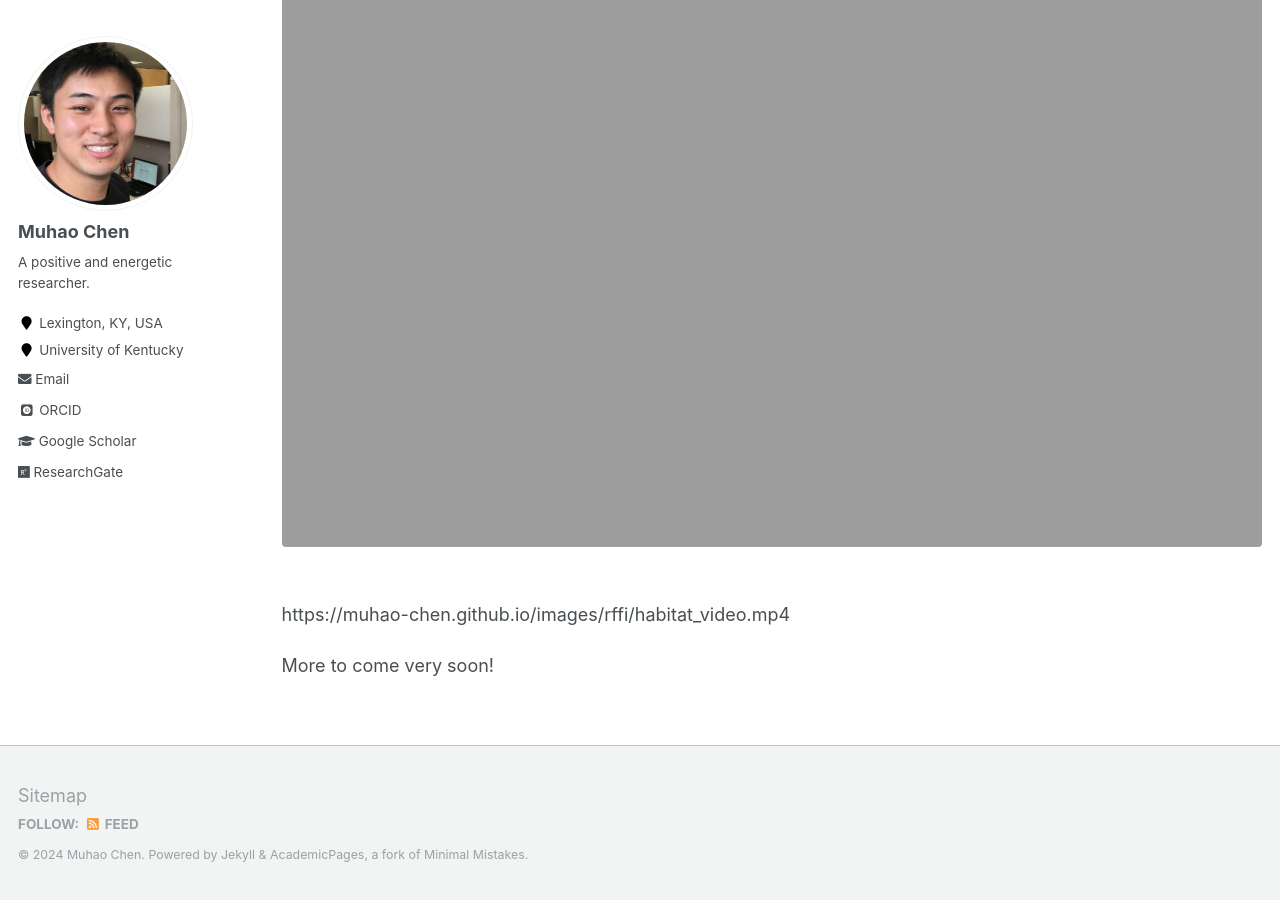
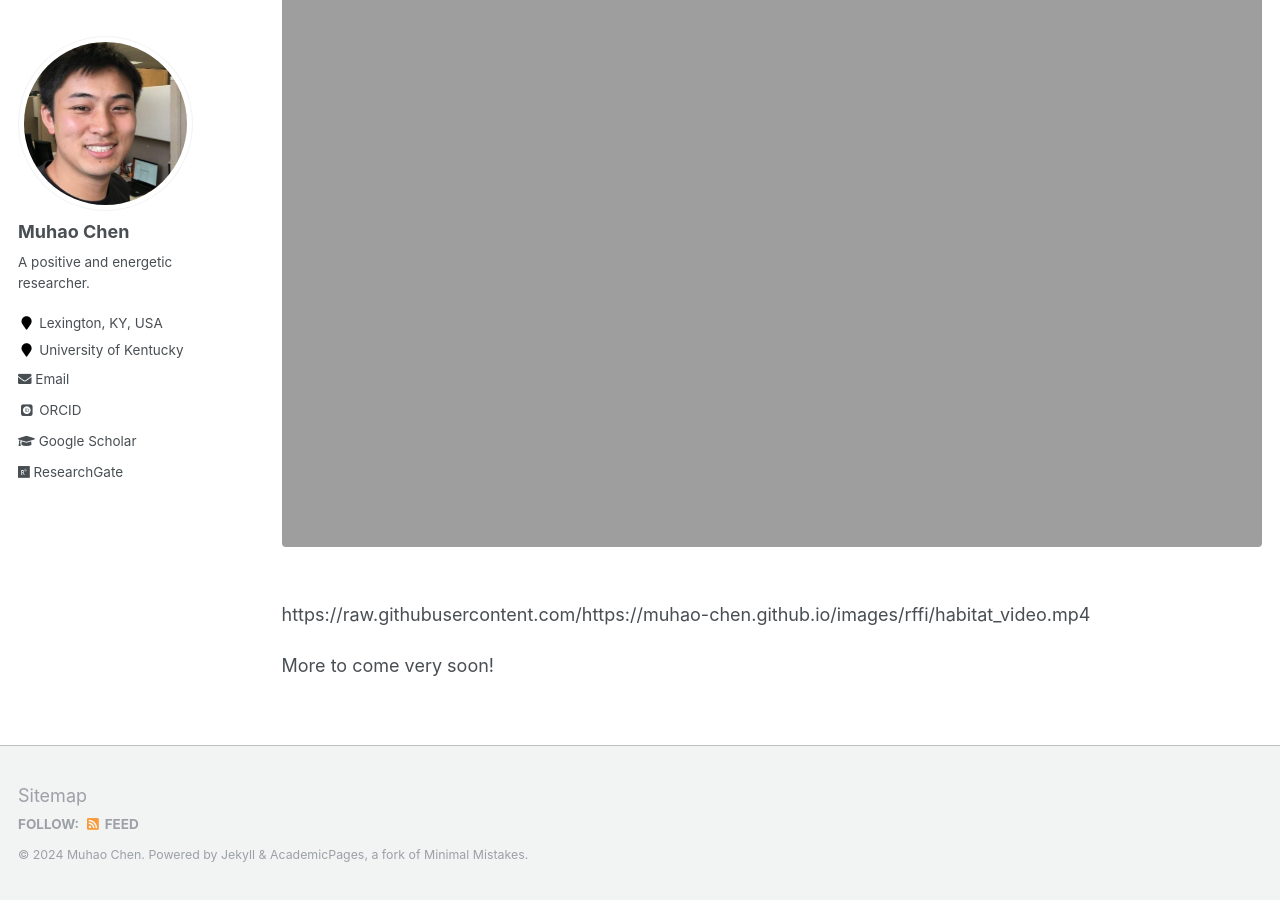
Before and after one commit to Muhao-Chen/muhao-chen.github.io, a Jekyll site: the page built from _pages/sitemap.md, in a window 1280 px wide and 900 px high, scrolled down 621 px. Built offline with Jekyll 4.4.1, drawn with Linux system fonts in a browser that asks for light colours; some web fonts are replaced; part of the change alters nothing that is shown.

Commit message:
Update sitemap.md

```diff
--- a/_pages/sitemap.md
+++ b/_pages/sitemap.md
@@ -18,6 +18,8 @@ The motivation behind designing an Expandable Shielded Rotating Space Habitat st
 
 <!-- <figure><img src="{{ site.url }}/images/rffi/habitat_video.mp4" width="100px" height="100px"/></figure> -->
 
-{{ site.url }}/images/rffi/habitat_video.mp4
+https://raw.githubusercontent.com/{{ site.url }}/images/rffi/habitat_video.mp4
+
+
 
 More to come very soon!
```
